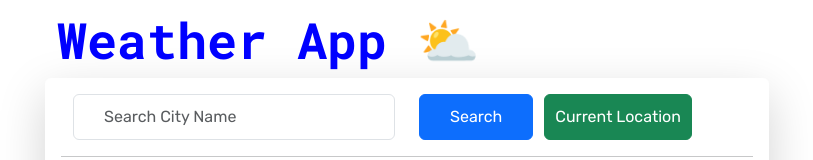
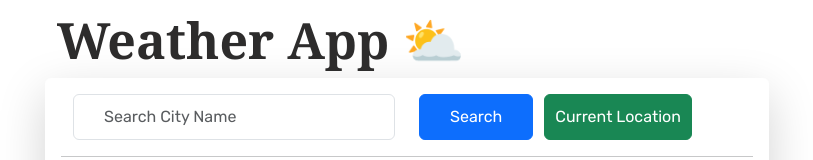
Before and after one commit to jjean95/weather-app, a plain HTML site: page index.html in a window 1280 px wide. Shown: the top 160 px of the page, without its empty margins (233-1046 px from the left). Drawn offline with nearby package versions, Linux system fonts and the light colour scheme; no server answers.

Commit message:
update h1 style

```diff
--- a/src/styles.css
+++ b/src/styles.css
@@ -2,9 +2,9 @@ body {
   font-family: "Rubik", sans-serif;
 }
 h1 {
-  color: blue;
+  color: rgb(45, 44, 44);
   font-weight: 900;
-  font-family: "Roboto Mono", monospace;
+  font-family: Georgia, "Times New Roman", Times, serif, monospace;
   margin-top: -20px;
   font-size: 50px;
 }
```
